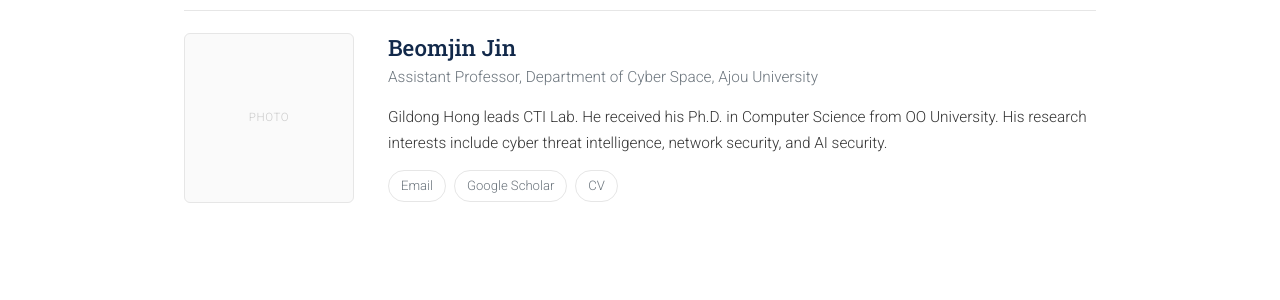
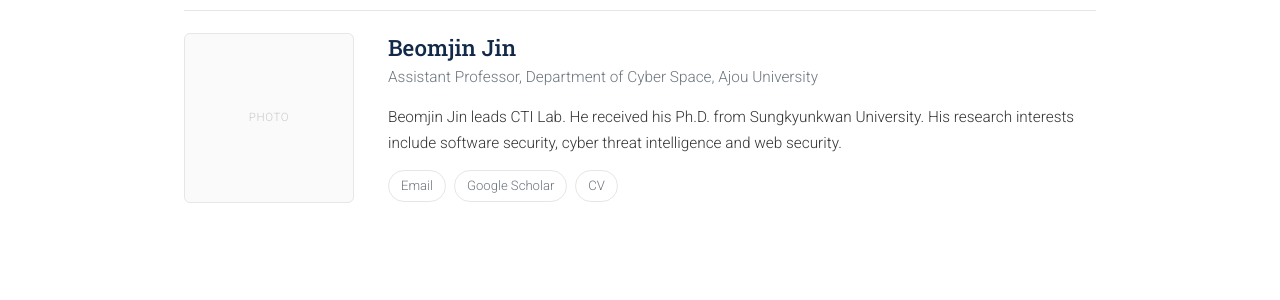
Before and after one commit to BJJINE/BJJINE.github.io, a Jekyll site: the page built from _pages/members.html, in a window 1280 px wide. Shown: the part 280-580 px from the top of the page. Built offline with Jekyll 4.4.1, drawn with Linux system fonts in a browser that asks for light colours.

Commit message:
Update members.yml

```diff
--- a/_data/members.yml
+++ b/_data/members.yml
@@ -11,8 +11,8 @@ faculty:
     affiliation: "Department of Cyber Space, Ajou University"
     photo: ""                                 # e.g. "professor.jpg"
     bio: >-
-      Gildong Hong leads CTI Lab. He received his Ph.D. in Computer Science from OO University.
-      His research interests include cyber threat intelligence, network security, and AI security.
+      Beomjin Jin leads CTI Lab. He received his Ph.D. from Sungkyunkwan University.
+      His research interests include software security, cyber threat intelligence and web security.
     links:
       - { label: "Email",          url: "mailto:jinbumjin@ajou.ac.kr" }
       - { label: "Google Scholar", url: "https://scholar.google.com/citations?user=2VVd5HEAAAAJ" }
```
